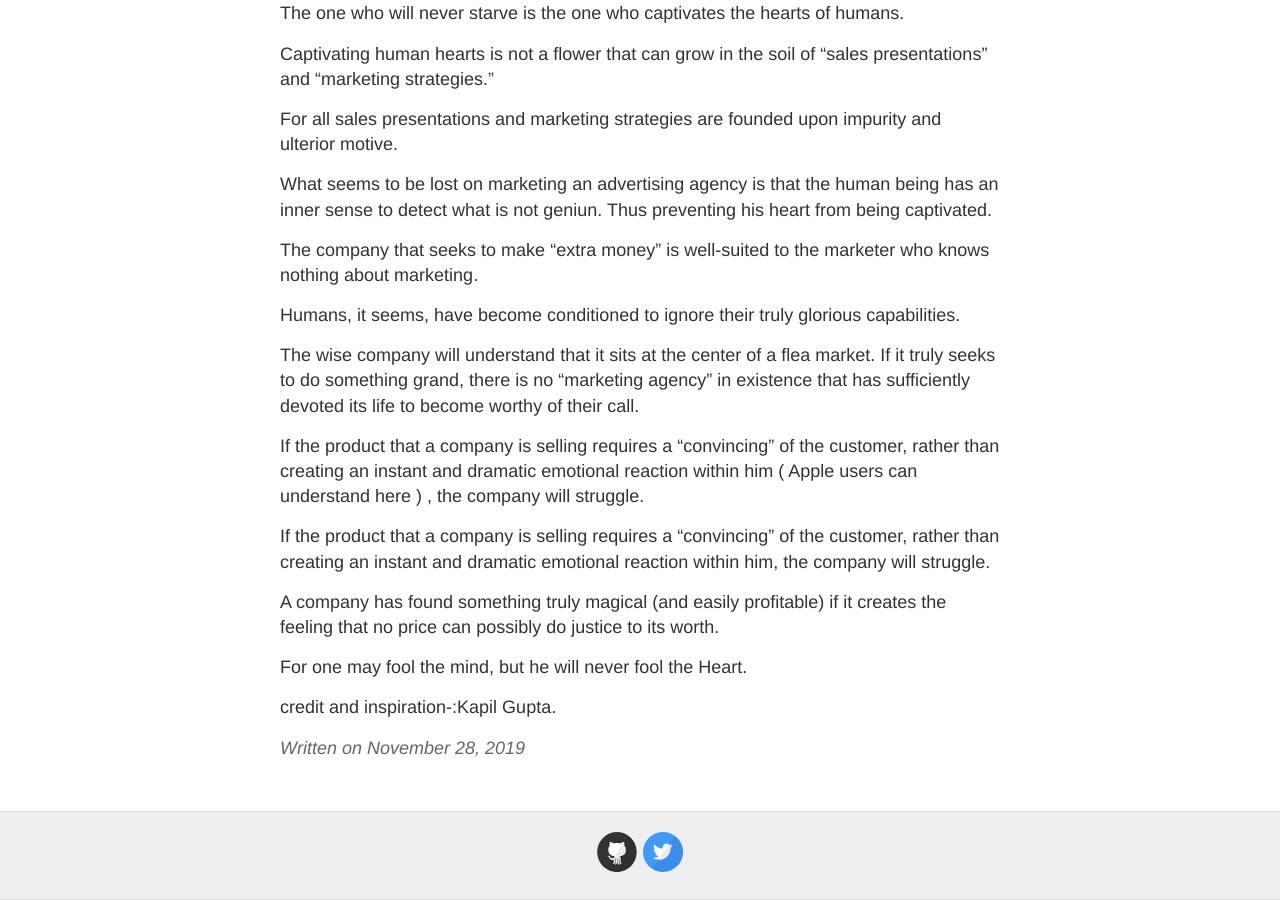
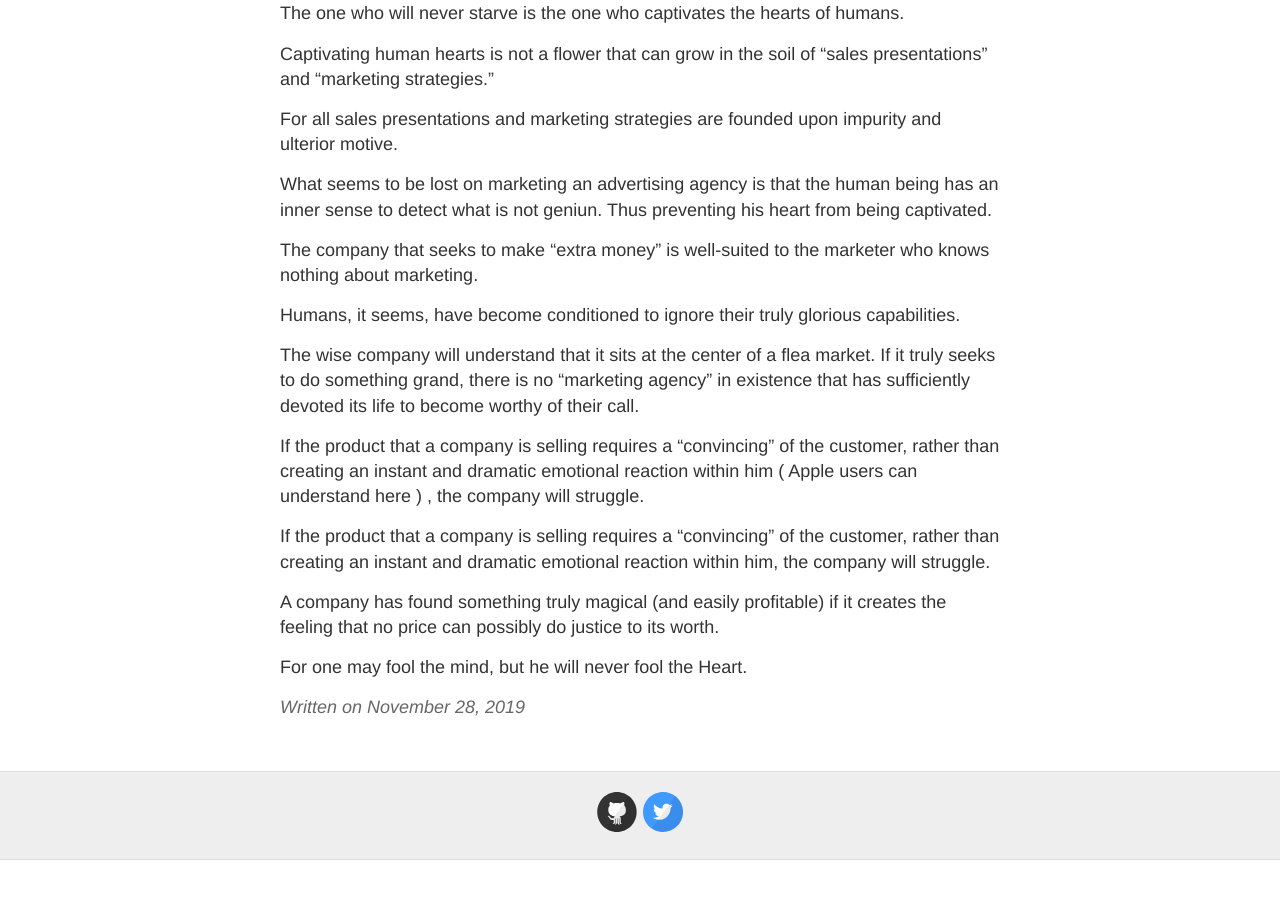
Before and after one commit to KaushalSharmaMd/KaushalSharmaMd.github.io, a Jekyll site: the page built from _posts/2019-11-28-why-almost-all-forms-of-marketing-is-scam.md, in a window 1280 px wide and 900 px high, scrolled down 1442 px. Built offline with Jekyll 4.4.1, drawn with Linux system fonts in a browser that asks for light colours; after the commit the page ends 2302 px from its top, so only the background shows below that.

Commit message:
Update 2019-11-28-why-almost-all-forms-of-marketing-is-scam.md

```diff
--- a/_posts/2019-11-28-why-almost-all-forms-of-marketing-is-scam.md
+++ b/_posts/2019-11-28-why-almost-all-forms-of-marketing-is-scam.md
@@ -72,5 +72,3 @@ If the product that a company is selling requires a “convincing” of the cust
 A company has found something truly magical (and easily profitable) if it creates the feeling that no price can possibly do justice to its worth.
 
 For one may fool the mind, but he will never fool the Heart.
-
-credit and inspiration-:Kapil Gupta.
```
